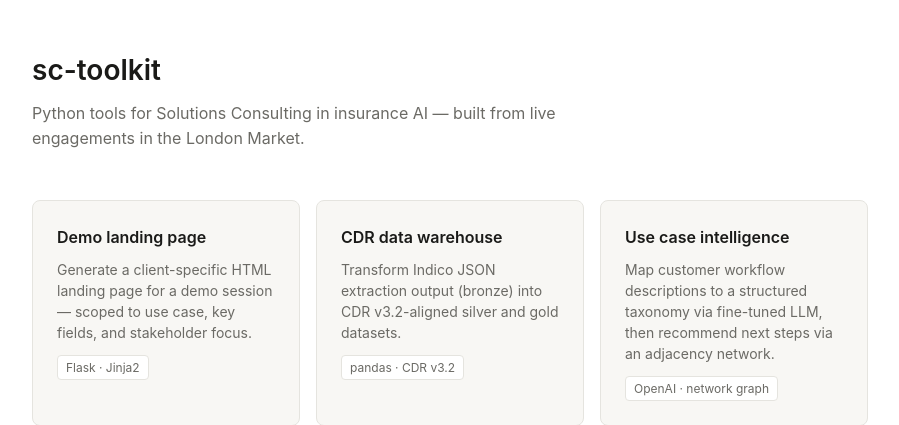
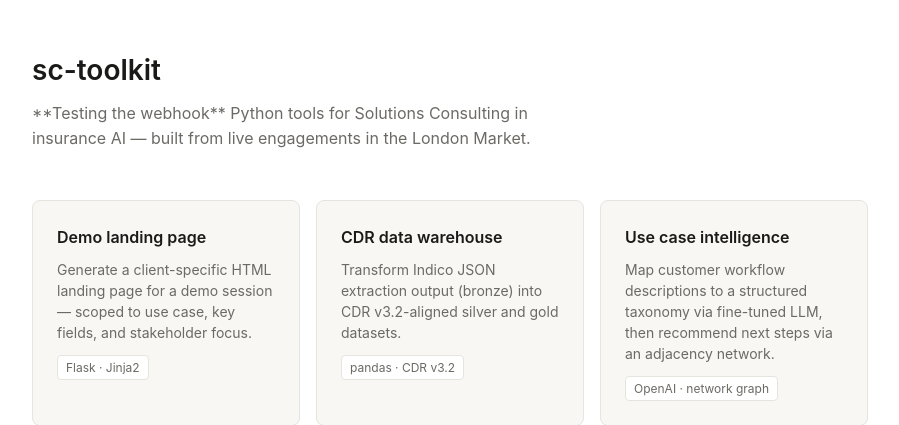
Before and after one commit to brfrancis/sc-toolkit, a Flask app: page / in a window 1280 px wide. Shown: the part 52-477 px from the top of the page, without its empty margins (190-1089 px from the left). Run offline with Flask 3, Linux system fonts and the light colour scheme.

Commit message:
Webhook test

```diff
--- a/templates/index.html
+++ b/templates/index.html
@@ -3,7 +3,7 @@
 {% block content %}
 <div class="hero">
   <h1>sc-toolkit</h1>
-  <p class="hero-sub">Python tools for Solutions Consulting in insurance AI — built from live engagements in the London Market.</p>
+  <p class="hero-sub">**Testing the webhook** Python tools for Solutions Consulting in insurance AI — built from live engagements in the London Market.</p>
 </div>
 
 <div class="tool-grid">
```
